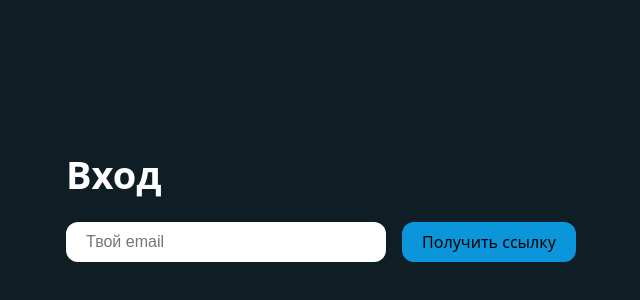
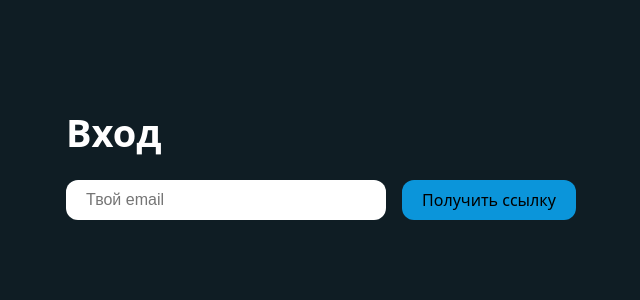
Before and after one commit to rshaibakov/trgger, a Vue app: page /sign-in in a window 1280 px wide. Shown: the part 200-500 px from the top of the page, without its empty margins (319-959 px from the left). Built offline with nearby package versions, Linux system fonts and the light colour scheme; no server answers.

Commit message:
feat(sign-in): change title style

```diff
--- a/src/pages/SignIn/SignIn.vue
+++ b/src/pages/SignIn/SignIn.vue
@@ -30,8 +30,7 @@
   height: 100%;
   display: grid;
   grid-template:
-    '. . .' minmax(1rem, 1fr)
-    '. title .' min-content
+    '. title .' minmax(min-content, 1fr)
     '. form .' auto
     '. . .' minmax(1rem, 1fr)
     / minmax(1rem, 1fr) minmax(320px, auto) minmax(1rem, 1fr);
@@ -39,6 +38,7 @@
 
 .title {
   grid-area: title;
+  align-self: end;
 }
 
 .form {
```
